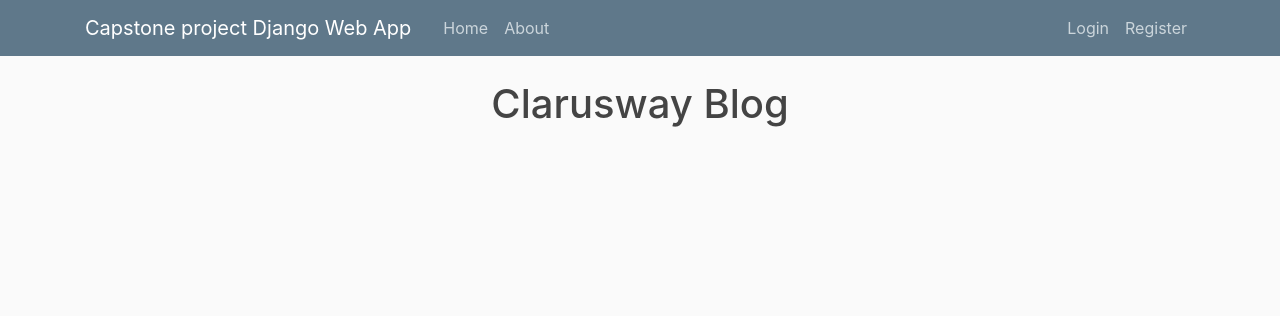
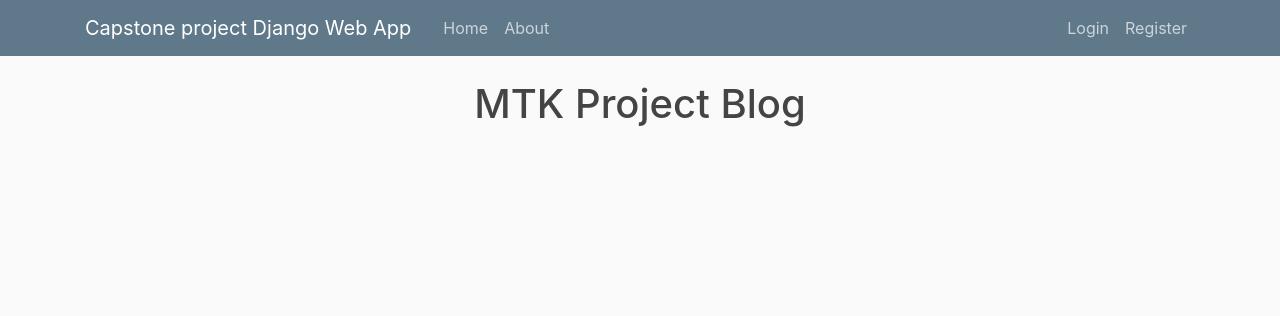
Before and after one commit to MTalhaKumcu/Strategy-to-improve-Cloud-Failover-Scenario-with-AWS, a Django app: page / in a window 1280 px wide. Shown: the top 316 px of the page. Run offline with Django 3.2, Linux system fonts and the light colour scheme; data that the repository does not hold is empty; some libraries are stand-ins or nearby versions.

Commit message:
minor changes in blog

```diff
--- a/src/blog/templates/blog/post_list.html
+++ b/src/blog/templates/blog/post_list.html
@@ -1,7 +1,7 @@
 {% extends 'base.html' %}
 
 {% block content %}
-<h1 style="text-align: center;">Clarusway Blog</h1>
+<h1 style="text-align: center;">MTK Project Blog</h1>
 <div class="row mt-5">
     {% for obj in object_list %}
     <div class="col-4">
--- a/tf-files/lambda.py
+++ b/tf-files/lambda.py
@@ -14,7 +14,7 @@ def lambda_handler(event, context):
         filename2 = filename1[-1]
 
         dynamo_db = boto3.resource('dynamodb')
-        dynamoTable = dynamo_db.Table('${dynamo-db-name}')
+        dynamoTable = dynamo_db.Table('thesisproject-dynamodb-table')
 
         dynamoTable.put_item(Item = {
             'id': filename2,
```
Also changed, not shown: 2 other files.
